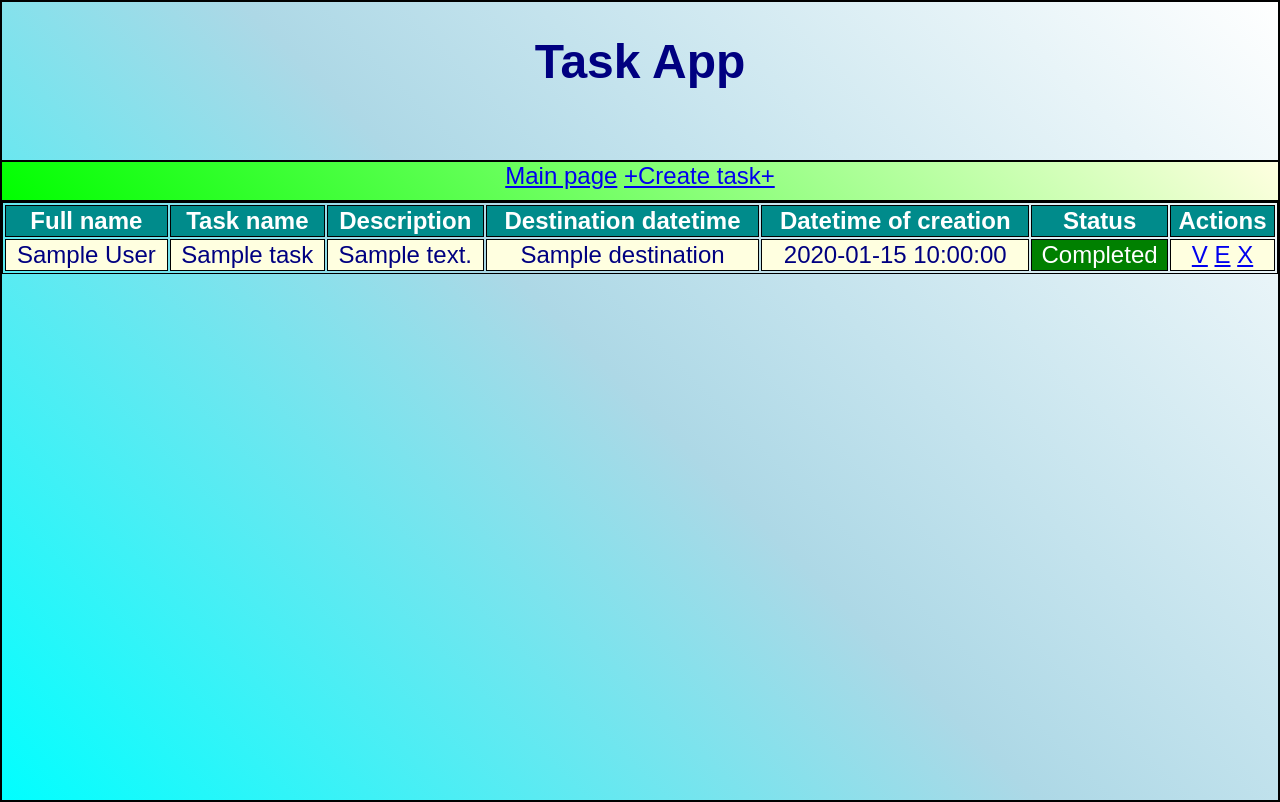
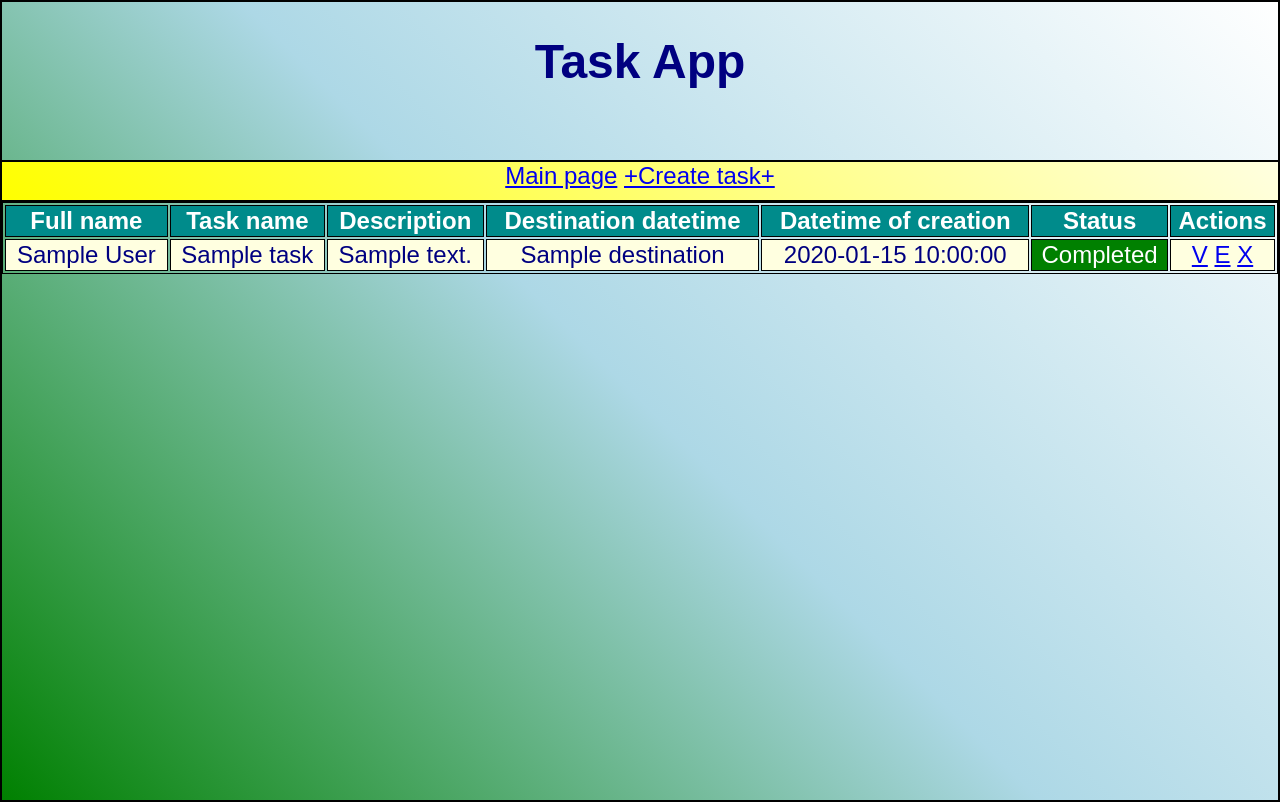
Before and after one commit to IrronRoman19/final-project-devops-sela, a Flask app: page / in a window 1280 px wide. Run offline with Flask 3, Linux system fonts and the light colour scheme; a database or web service that is not in the repository returns one stand-in record (values such as "Sample title"); parts of the project's set-up code (start-up, migrations or seed data) failed here and were passed over.

Commit message:
modified

```diff
--- a/app/static/styles.css
+++ b/app/static/styles.css
@@ -7,7 +7,7 @@ html {
     text-align: center;
     align-items: center;
     font-size: x-large;
-    background: linear-gradient(45deg, cyan, lightblue, white);
+    background: linear-gradient(45deg, green, lightblue, white);
     box-sizing: border-box;
 }
 
@@ -28,7 +28,7 @@ header {
 }
 
 nav {
-    background: linear-gradient(45deg, lime, lightyellow);
+    background: linear-gradient(45deg, yellow, lightyellow);
     grid-column: span 6;
 }
 
```
